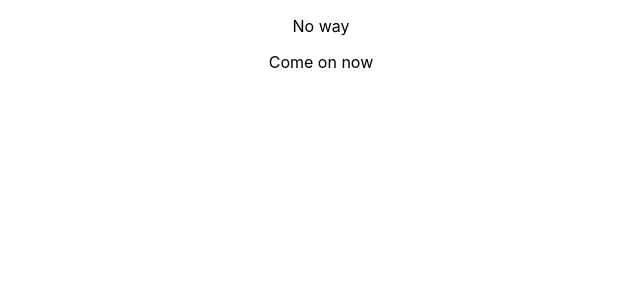
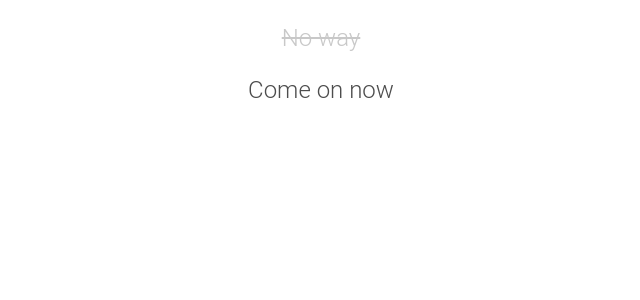
Before and after one commit to nhannguyen0411/todoList-ReactJS, a React (Create React App) app: page / in a window 1280 px wide. Shown: the top 300 px of the page, without its empty margins (319-959 px from the left). Built offline with nearby package versions, Linux system fonts and the light colour scheme.

Commit message:
Dynamic class name

```diff
--- a/src/App.js
+++ b/src/App.js
@@ -6,8 +6,8 @@ class App extends Component {
   constructor(){
     super();
     this.todoItems = [
-      'No way',
-      'Come on now'
+      {title: 'No way', isComplete: true},
+      {title: 'Come on now', isComplete: false}
     ];
   }
 
@@ -15,7 +15,7 @@ class App extends Component {
     return (
       <div className="App">
         {
-          this.todoItems.map( item => <TodoItem title={ item } />)
+          this.todoItems.map( (item, index) => <TodoItem key={index} item={ item } />)
         }
       </div>
     );
--- /dev/null
+++ b/src/components/todoItem.css
@@ -0,0 +1,11 @@
+.TodoItem {
+    font-family: 'Roboto', sans-serif;
+    font-weight: 300;
+    font-size: 24px;
+    color: #4d4d4d;
+}
+
+.TodoItem-done {
+    text-decoration: line-through;
+    opacity: .3;
+}
--- a/src/components/todoItem.js
+++ b/src/components/todoItem.js
@@ -1,10 +1,19 @@
 import React, { Component } from 'react';
+import './todoItem.css';
 
 class TodoItem extends Component{
     render(){
+
+        const { item } = this.props;
+        let className = 'TodoItem';
+
+        if(item.isComplete){
+            className += ' TodoItem-done';
+        }
+
         return (
-            <div className="TodoItem">
-                <p>{this.props.title}</p>
+            <div className={className}>
+                <p>{this.props.item.title}</p>
             </div>
         )
     }
```
